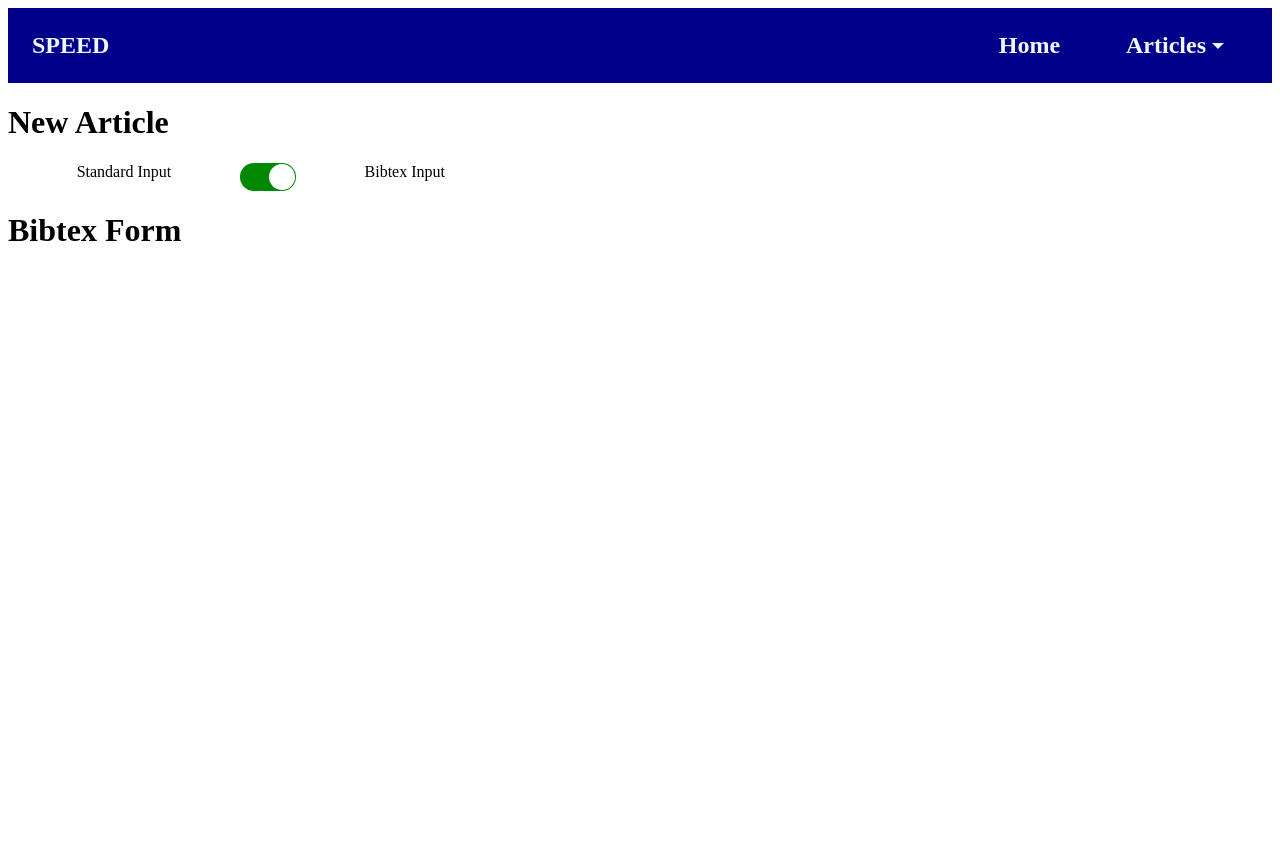
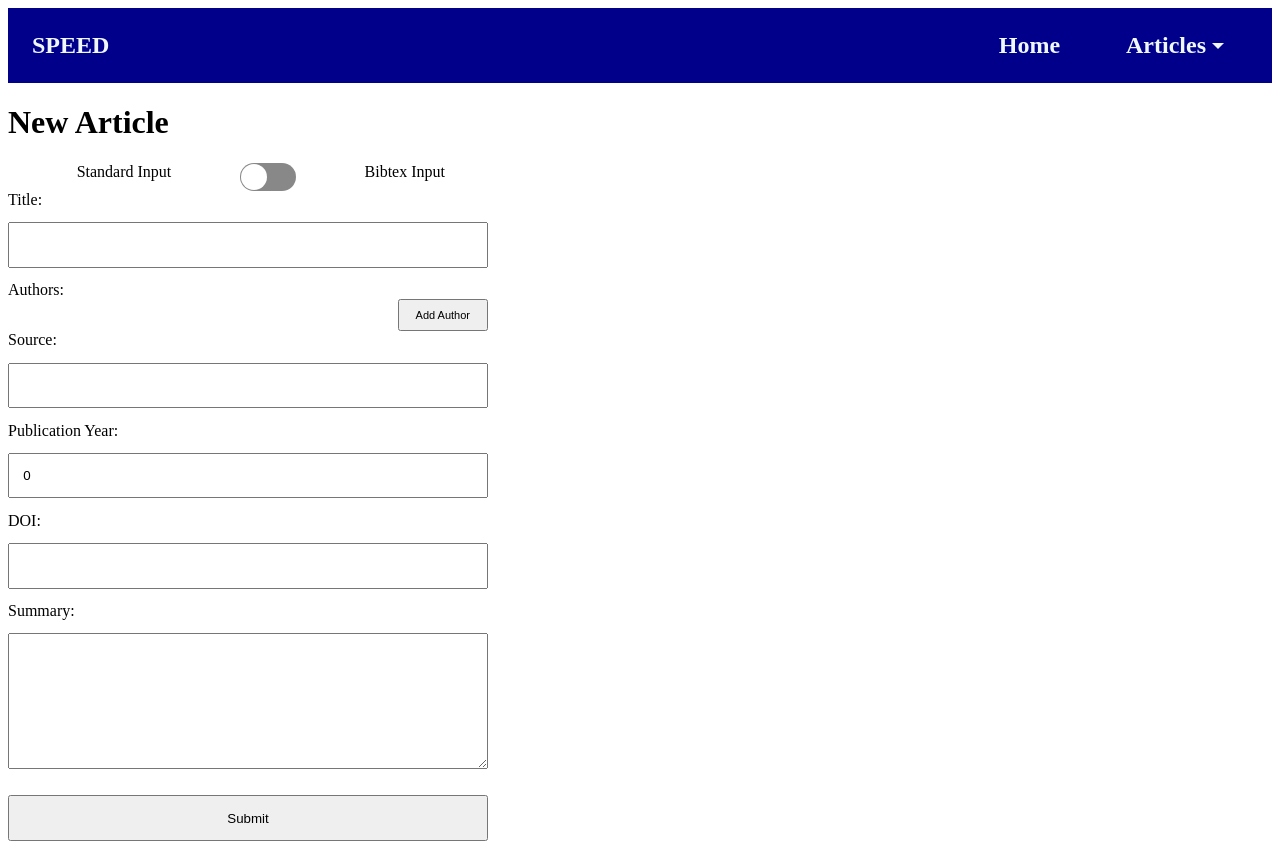
Before and after one commit to ParthTri/SPEED, a Next.js app in the folder frontend/: page /articles/new in a window 1280 px wide. Both pictures are taken after a click on the element 267 px from the left and 176 px from the top of the page. Before the commit the page ends 800 px from the top, so only its background shows below. Built offline with nearby package versions, Linux system fonts and the light colour scheme.

Commit message:
Moving Submission form to its own componenet

```diff
--- /dev/null
+++ b/frontend/src/components/forms/SubmissionForm.tsx
@@ -0,0 +1,174 @@
+import React, { FormEvent, useState } from "react";
+import formStyles from "../../styles/Form.module.scss";
+import { FormProps } from "./FormProps.interface";
+
+import { ArticleInterface } from "@/utils/article.interface";
+
+export default function SubmissionForm({ setBody, submitArticle }: FormProps) {
+	const [errors, setErrors] = useState<{ [key: string]: string }>({}); // Error handling state
+
+	const [title, setTitle] = useState("");
+	const [authors, setAuthors] = useState<string[]>([]);
+	const [source, setSource] = useState("");
+	const [pubYear, setPubYear] = useState<number>(0);
+	const [doi, setDoi] = useState("");
+	const [summary, setSummary] = useState("");
+	const [linkedDiscussion, setLinkedDiscussion] = useState("");
+
+	const validateForm = () => {
+		let newErrors: { [key: string]: string } = {};
+		if (!title.trim()) {
+			newErrors.title = "Title is required.";
+		}
+
+		if (
+			authors.length === 0 ||
+			authors.some((author) => author.trim() === "")
+		) {
+			newErrors.authors = "At least one author is required.";
+		}
+
+		if (!source.trim()) {
+			newErrors.source = "Source is required.";
+		}
+
+		const pubYearNumber = parseInt(pubYear.toString(), 10); // Convert pubYear to a number
+		if (
+			!pubYear ||
+			isNaN(pubYearNumber) ||
+			pubYearNumber < 1000 ||
+			pubYearNumber > new Date().getFullYear()
+		) {
+			newErrors.pubYear = "Please enter a valid publication year.";
+		}
+
+		if (!doi.trim()) {
+			newErrors.doi = "DOI is required.";
+		}
+
+		return newErrors;
+	};
+
+	const addAuthor = () => {
+		setAuthors(authors.concat([""]));
+	};
+
+	const removeAuthor = (index: number) => {
+		setAuthors(authors.filter((_, i) => i !== index));
+	};
+
+	const changeAuthor = (index: number, value: string) => {
+		setAuthors(authors.map((oldValue, i) => (index === i ? value : oldValue)));
+	};
+
+	const submitNewArticle = (e: FormEvent) => {
+		e.preventDefault();
+		const article: ArticleInterface = {
+			title: title,
+			authors: authors,
+			source: source,
+			pubyear: pubYear,
+			doi: doi,
+		};
+		setBody([article]);
+
+		// Validate the form before submitting
+		const formErrors = validateForm();
+		if (Object.keys(formErrors).length > 0) {
+			setErrors(formErrors);
+			return;
+		}
+
+		submitArticle(e);
+	};
+
+	return (
+		<form className={formStyles.form} onSubmit={submitNewArticle}>
+			<label htmlFor="title">Title:</label>
+			<input
+				className={formStyles.formItem}
+				type="text"
+				name="title"
+				id="title"
+				value={title}
+				onChange={(event) => setTitle(event.target.value)}
+			/>
+			{errors.title && <p className={formStyles.error}>{errors.title}</p>}
+
+			<label htmlFor="author">Authors:</label>
+			{authors.map((author, index) => (
+				<div key={`author ${index}`} className={formStyles.arrayItem}>
+					<input
+						type="text"
+						name="author"
+						value={author}
+						onChange={(event) => changeAuthor(index, event.target.value)}
+						className={formStyles.formItem}
+					/>
+					<button
+						onClick={() => removeAuthor(index)}
+						className={formStyles.buttonItem}
+						style={{ marginLeft: "3rem" }}
+						type="button"
+					>
+						Remove
+					</button>
+				</div>
+			))}
+			{errors.authors && <p className={formStyles.error}>{errors.authors}</p>}
+			<button
+				onClick={() => addAuthor()}
+				className={formStyles.buttonItemSmall}
+				style={{ marginLeft: "auto" }}
+				type="button"
+			>
+				Add Author
+			</button>
+
+			<label htmlFor="source">Source:</label>
+			<input
+				className={formStyles.formItem}
+				type="text"
+				name="source"
+				id="source"
+				value={source}
+				onChange={(event) => setSource(event.target.value)}
+			/>
+			{errors.source && <p className={formStyles.error}>{errors.source}</p>}
+
+			<label htmlFor="pubYear">Publication Year:</label>
+			<input
+				className={formStyles.formItem}
+				type="number"
+				name="pubYear"
+				id="pubYear"
+				value={pubYear}
+				onChange={(event) => setPubYear(parseInt(event.target.value))}
+			/>
+			{errors.pubYear && <p className={formStyles.error}>{errors.pubYear}</p>}
+
+			<label htmlFor="doi">DOI:</label>
+			<input
+				className={formStyles.formItem}
+				type="text"
+				name="doi"
+				id="doi"
+				value={doi}
+				onChange={(event) => setDoi(event.target.value)}
+			/>
+			{errors.doi && <p className={formStyles.error}>{errors.doi}</p>}
+
+			<label htmlFor="summary">Summary:</label>
+			<textarea
+				className={formStyles.formTextArea}
+				name="summary"
+				value={summary}
+				onChange={(event) => setSummary(event.target.value)}
+			/>
+
+			<button className={formStyles.formItem} type="submit">
+				Submit
+			</button>
+		</form>
+	);
+}
--- a/frontend/src/pages/articles/new.tsx
+++ b/frontend/src/pages/articles/new.tsx
@@ -2,105 +2,49 @@ import { FormEvent, useState } from "react";
 import formStyles from "../../styles/Form.module.scss";
 import BibtexForm from "@/components/forms/BibTexForm";
 import Switch from "react-switch";
+import SubmissionForm from "@/components/forms/SubmissionForm";
+import { ArticleInterface } from "@/utils/article.interface";
+import ArticleDetail from "@/components/ArticleDetail";
 
 enum FormType {
 	STANDARD,
 	BIBTEX,
 }
 
-const NewDiscussion = () => {
-	const [title, setTitle] = useState("");
-	const [authors, setAuthors] = useState<string[]>([]);
-	const [source, setSource] = useState("");
-	const [pubYear, setPubYear] = useState<number>(0);
-	const [doi, setDoi] = useState("");
-	const [summary, setSummary] = useState("");
-	const [linkedDiscussion, setLinkedDiscussion] = useState("");
-	const [errors, setErrors] = useState<{ [key: string]: string }>({}); // Error handling state
-
-	const [formType, setFormType] = useState<FormType>(FormType.STANDARD);
-	const [checked, setChecked] = useState<boolean>(false);
-
-	const validateForm = () => {
-		let newErrors: { [key: string]: string } = {};
-
-		if (!title.trim()) {
-			newErrors.title = "Title is required.";
+export interface Errors {
+	title: string;
+	authors: string;
+	source: string;
+	pubYear: string;
+	doi: string;
+	summary: string;
+	linkedDiscussion: string;
 }
 
-		if (
-			authors.length === 0 ||
-			authors.some((author) => author.trim() === "")
-		) {
-			newErrors.authors = "At least one author is required.";
-		}
+const NewDiscussion = () => {
+	const [body, setBody] = useState<ArticleInterface[]>([]);
 
-		if (!source.trim()) {
-			newErrors.source = "Source is required.";
-		}
-
-		const pubYearNumber = parseInt(pubYear.toString(), 10); // Convert pubYear to a number
-		if (
-			!pubYear ||
-			isNaN(pubYearNumber) ||
-			pubYearNumber < 1000 ||
-			pubYearNumber > new Date().getFullYear()
-		) {
-			newErrors.pubYear = "Please enter a valid publication year.";
-		}
-
-		if (!doi.trim()) {
-			newErrors.doi = "DOI is required.";
-		}
-
-		return newErrors;
-	};
+	const [formType, setFormType] = useState<FormType>(FormType.BIBTEX);
+	const [checked, setChecked] = useState<boolean>(true);
 
 	const submitNewArticle = async (event: FormEvent<HTMLFormElement>) => {
 		event.preventDefault();
 
-		// Validate the form before submitting
-		const formErrors = validateForm();
-		if (Object.keys(formErrors).length > 0) {
-			setErrors(formErrors);
-			return;
-		}
-
-		const body: string = JSON.stringify({
-			title,
-			authors,
-			source,
-			pubyear: pubYear,
-			doi,
-			summary,
-			linked_discussion: linkedDiscussion,
-			state: "pending",
-		});
-
 		try {
-			const res = await fetch("http://localhost:3000/api/articles", {
+			const res = await fetch(
+				`${process.env.NEXT_PUBLIC_API_URL}/api/articles`,
+				{
 					method: "POST",
-				body: body,
+					body: JSON.stringify(body),
 					headers: {
 						Accept: "application/json",
 						"Content-Type": "application/json",
 					},
-			});
+				}
+			);
 		} catch (e) {
 			console.log(e);
 		}
-	};
-
-	const addAuthor = () => {
-		setAuthors(authors.concat([""]));
-	};
-
-	const removeAuthor = (index: number) => {
-		setAuthors(authors.filter((_, i) => i !== index));
-	};
-
-	const changeAuthor = (index: number, value: string) => {
-		setAuthors(authors.map((oldValue, i) => (index === i ? value : oldValue)));
 	};
 
 	const handleSwitch = () => {
@@ -133,98 +77,7 @@ const NewDiscussion = () => {
 				<span>Bibtex Input</span>
 			</div>
 			{formType == FormType.STANDARD ? (
-				<form className={formStyles.form} onSubmit={submitNewArticle}>
-					<label htmlFor="title">Title:</label>
-
-					<input
-						className={formStyles.formItem}
-						type="text"
-						name="title"
-						id="title"
-						value={title}
-						onChange={(event) => setTitle(event.target.value)}
-					/>
-					{errors.title && <p className={formStyles.error}>{errors.title}</p>}
-
-					<label htmlFor="author">Authors:</label>
-					{authors.map((author, index) => (
-						<div key={`author ${index}`} className={formStyles.arrayItem}>
-							<input
-								type="text"
-								name="author"
-								value={author}
-								onChange={(event) => changeAuthor(index, event.target.value)}
-								className={formStyles.formItem}
-							/>
-							<button
-								onClick={() => removeAuthor(index)}
-								className={formStyles.buttonItem}
-								style={{ marginLeft: "3rem" }}
-								type="button"
-							>
-								Remove
-							</button>
-						</div>
-					))}
-					{errors.authors && (
-						<p className={formStyles.error}>{errors.authors}</p>
-					)}
-					<button
-						onClick={() => addAuthor()}
-						className={formStyles.buttonItemSmall}
-						style={{ marginLeft: "auto" }}
-						type="button"
-					>
-						Add Author
-					</button>
-
-					<label htmlFor="source">Source:</label>
-					<input
-						className={formStyles.formItem}
-						type="text"
-						name="source"
-						id="source"
-						value={source}
-						onChange={(event) => setSource(event.target.value)}
-					/>
-					{errors.source && <p className={formStyles.error}>{errors.source}</p>}
-
-					<label htmlFor="pubYear">Publication Year:</label>
-					<input
-						className={formStyles.formItem}
-						type="number"
-						name="pubYear"
-						id="pubYear"
-						value={pubYear}
-						onChange={(event) => setPubYear(parseInt(event.target.value))}
-					/>
-					{errors.pubYear && (
-						<p className={formStyles.error}>{errors.pubYear}</p>
-					)}
-
-					<label htmlFor="doi">DOI:</label>
-					<input
-						className={formStyles.formItem}
-						type="text"
-						name="doi"
-						id="doi"
-						value={doi}
-						onChange={(event) => setDoi(event.target.value)}
-					/>
-					{errors.doi && <p className={formStyles.error}>{errors.doi}</p>}
-
-					<label htmlFor="summary">Summary:</label>
-					<textarea
-						className={formStyles.formTextArea}
-						name="summary"
-						value={summary}
-						onChange={(event) => setSummary(event.target.value)}
-					/>
-
-					<button className={formStyles.formItem} type="submit">
-						Submit
-					</button>
-				</form>
+				<SubmissionForm setBody={setBody} submitArticle={submitNewArticle} />
 			) : (
 				<BibtexForm />
 			)}
```
Also changed, not shown: frontend/src/components/SubmissionForm.tsx (deleted, +0 -32 lines), frontend/src/components/forms/FormProps.interface.ts (added, +7 -0 lines), frontend/src/utils/article.interface.ts (+5 -5 lines). Lines whose indentation alone changed are shown as unchanged.
